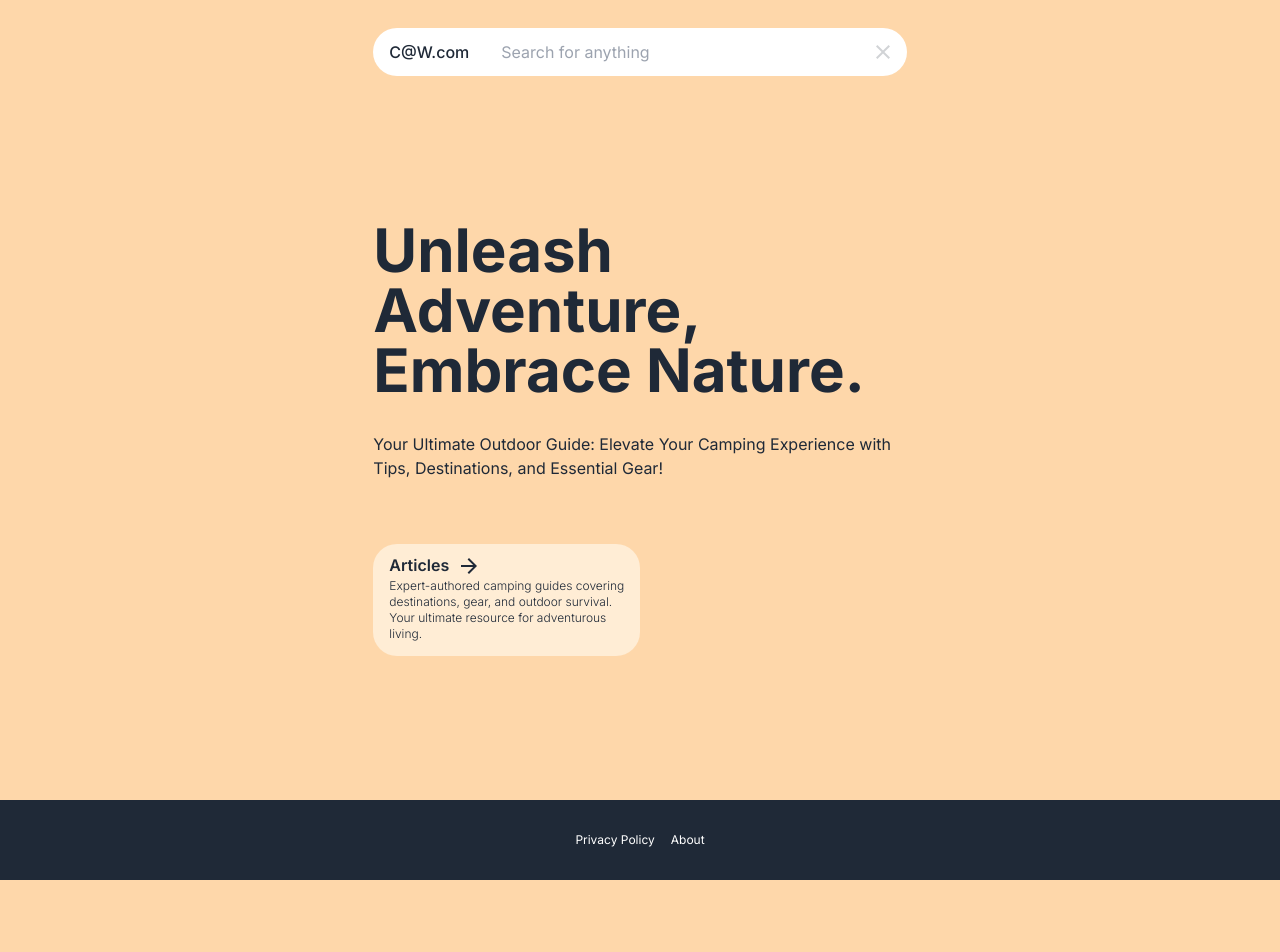
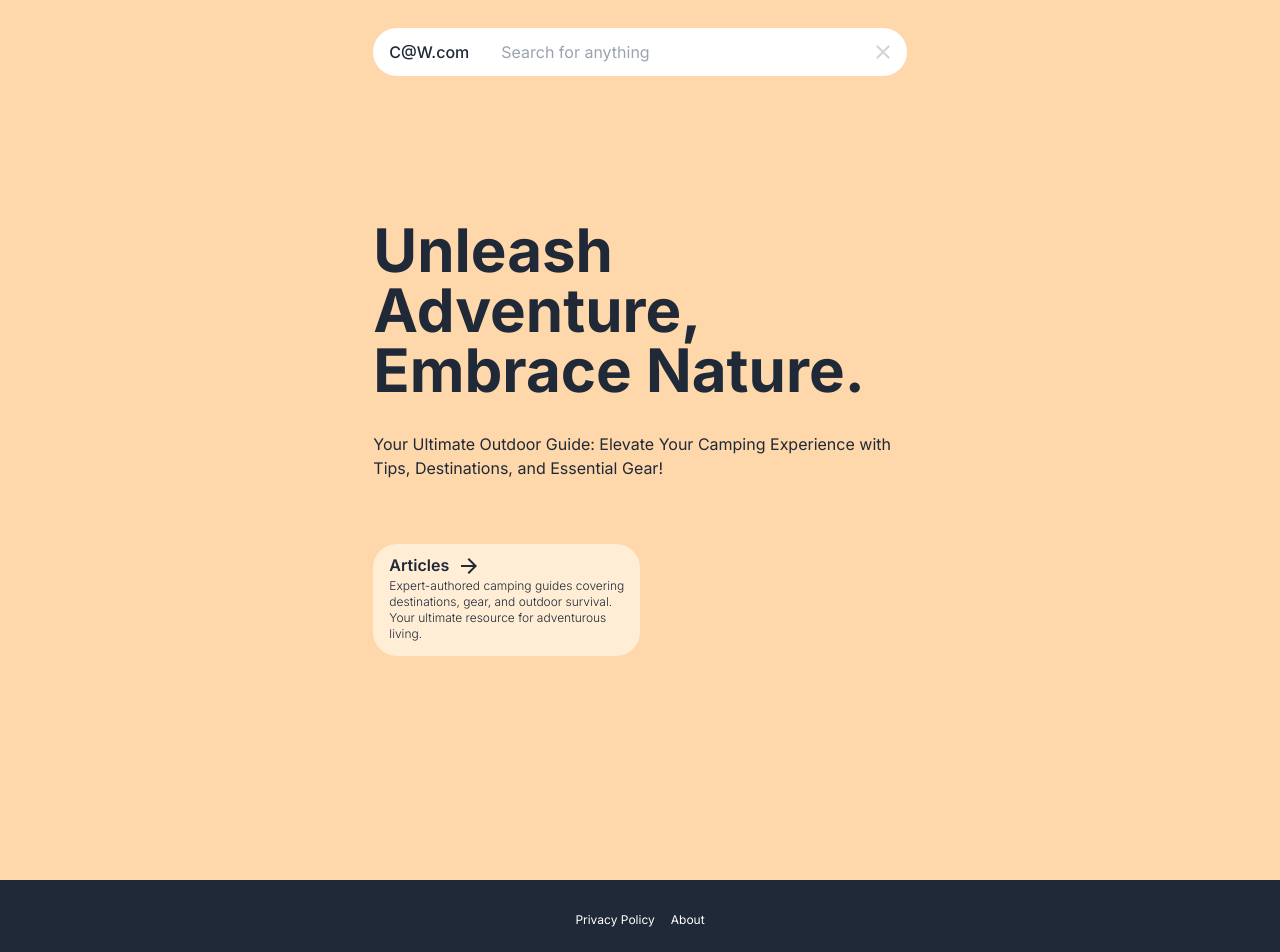
Before and after one commit to serhatandic/evbahcem, a Next.js app: page / in a window 1280 px wide. Shown: the top 952 px of the page. Before the commit the page ends 880 px from the top, so only its background shows below. Built offline with nearby package versions, Linux system fonts and the light colour scheme.

Commit message:
footer margin adjustment

```diff
--- a/app/components/Footer.tsx
+++ b/app/components/Footer.tsx
@@ -2,7 +2,7 @@ import Link from 'next/link';
 
 const Footer = () => {
 	return (
-		<div className='relative bottom-0 w-full '>
+		<div className='relative mt-20 bottom-0 w-full '>
 			<div className='flex flex-col items-center justify-center bg-gray-800 text-white p-8'>
 				<div className='flex items-center justify-center gap-4'>
 					<Link href='/privacy-policy'>
```
